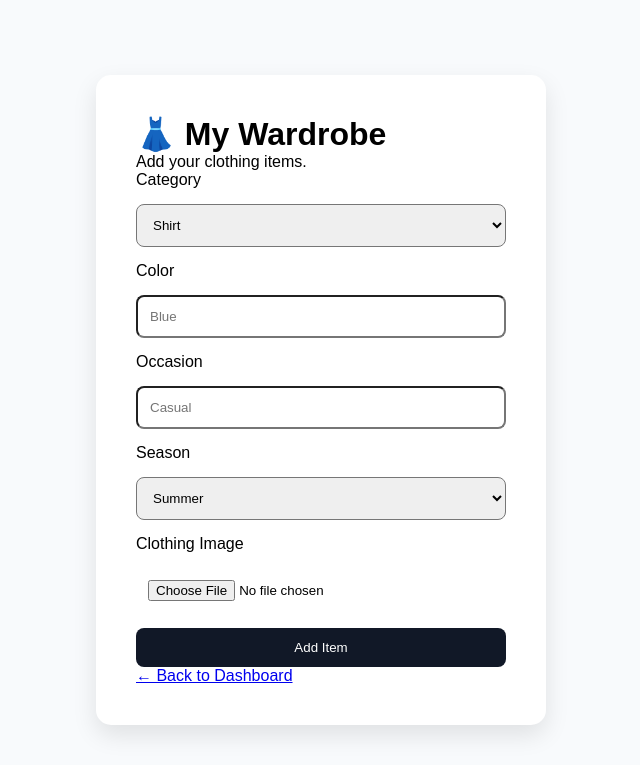
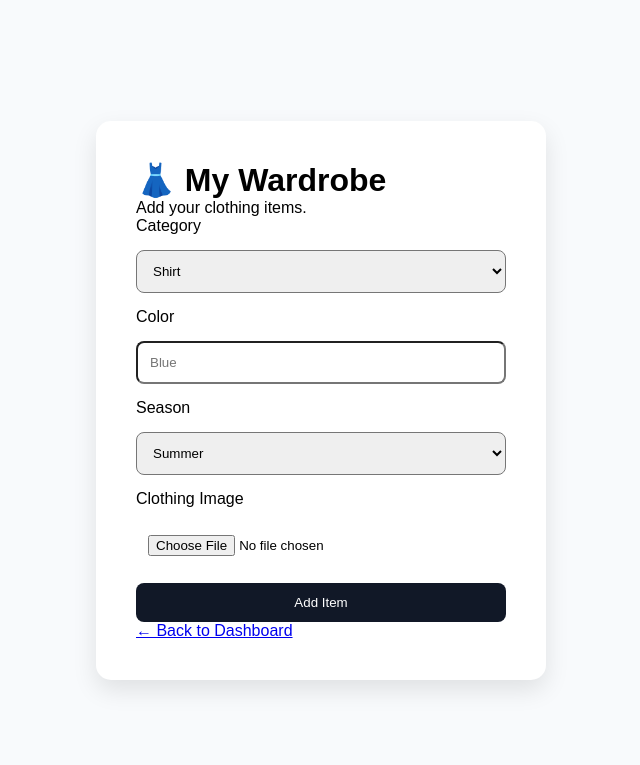
Before and after one commit to ChayaBL/OutfitIQ, a Flask app: page /wardrobe in a window 1280 px wide. Shown: the top 765 px of the page, without its empty margins (319-959 px from the left). Run offline with Flask 3, Linux system fonts and the light colour scheme; a user stored in the database is signed in.

Commit message:
Save wardrobe items with image upload using SQLite

```diff
--- a/app.py
+++ b/app.py
@@ -19,7 +19,6 @@ def wardrobe():
 
         category = request.form["category"]
         color = request.form["color"]
-        occasion = request.form["occasion"]
         season = request.form["season"]
 
         image = request.files["image"]
@@ -30,9 +29,22 @@ def wardrobe():
             os.path.join(app.config["UPLOAD_FOLDER"], filename)
         )
 
+        connection = sqlite3.connect("outfitiq.db")
+        cursor = connection.cursor()
+
+        cursor.execute(
+            """
+            INSERT INTO wardrobe(category, color, season, image)
+            VALUES (?, ?, ?, ?)
+            """,
+            (category, color, season, filename)
+        )
+
+        connection.commit()
+        connection.close()
+
         print(category)
         print(color)
-        print(occasion)
         print(season)
         print(filename)
 
--- a/templates/wardrobe.html
+++ b/templates/wardrobe.html
@@ -38,14 +38,7 @@
             required
         >
 
-        <label>Occasion</label>
 
-        <input
-            type="text"
-            name="occasion"
-            placeholder="Casual"
-            required
-        >
         <label>Season</label>
 
         <select name="season">
```
Also changed, not shown: database.py (+13 -0 lines), outfitiq.db, static/uploads/Jeans.jpg (added).
